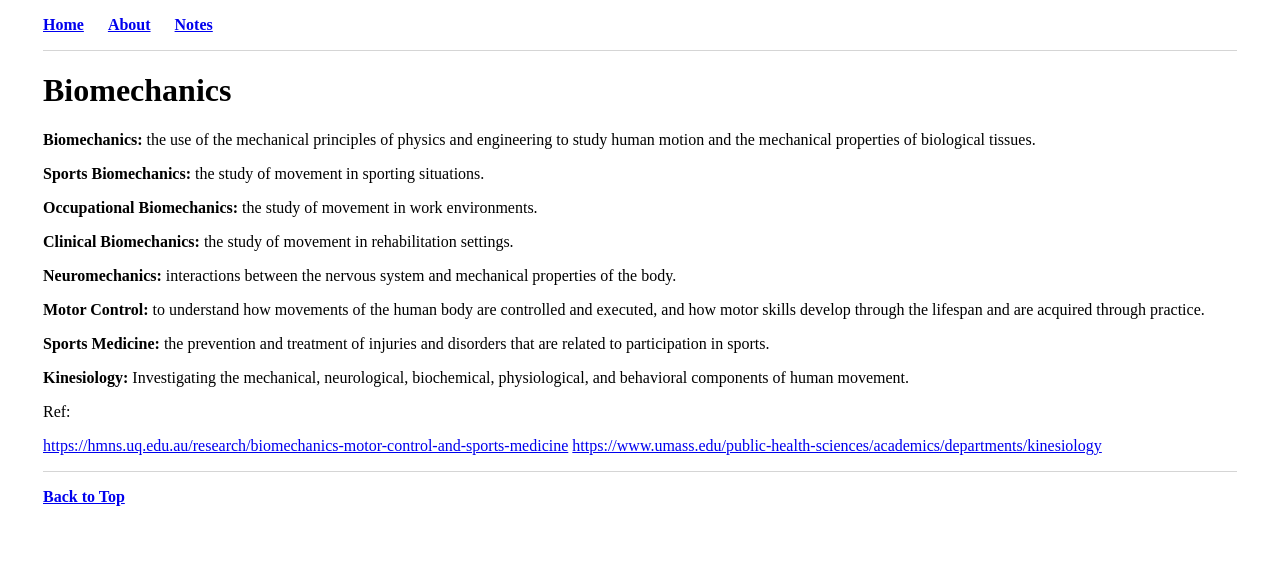
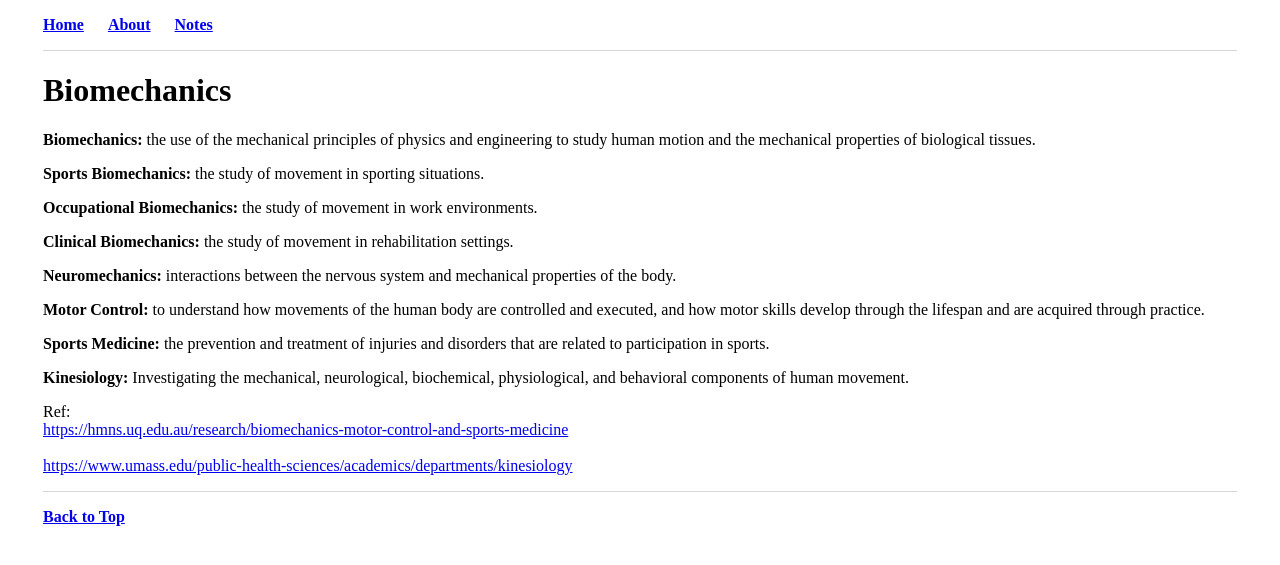
Before and after one commit to mrrezaie/mrrezaie.github.io, a Jekyll site: the page built from notes/biomechanics.html, in a window 1280 px wide. Shown: the top 565 px of the page. Built offline with Jekyll 4.4.1, drawn with Linux system fonts in a browser that asks for light colours.

```diff
--- a/notes/biomechanics.html
+++ b/notes/biomechanics.html
@@ -15,7 +15,7 @@ title: Biomechanics Definition
 	<p> <b>Sports Medicine:</b> the prevention and treatment of injuries and disorders that are related to participation in sports. </p>
 	<p> <b>Kinesiology:</b> Investigating the mechanical, neurological, biochemical, physiological, and behavioral components of human movement. </p>
 
-	<p>Ref:<p>
-	<a href="https://hmns.uq.edu.au/research/biomechanics-motor-control-and-sports-medicine" target="_blank" rel="noopener noreferrer">https://hmns.uq.edu.au/research/biomechanics-motor-control-and-sports-medicine</a>
-	<a href="https://www.umass.edu/public-health-sciences/academics/departments/kinesiology" target="_blank" rel="noopener noreferrer">https://www.umass.edu/public-health-sciences/academics/departments/kinesiology</a>
+	<p>Ref:
+		<br> <a href="https://hmns.uq.edu.au/research/biomechanics-motor-control-and-sports-medicine" target="_blank" rel="noopener noreferrer">https://hmns.uq.edu.au/research/biomechanics-motor-control-and-sports-medicine</a> <br>
+		<br> <a href="https://www.umass.edu/public-health-sciences/academics/departments/kinesiology" target="_blank" rel="noopener noreferrer">https://www.umass.edu/public-health-sciences/academics/departments/kinesiology</a> </br> </p>
 </div>
```
